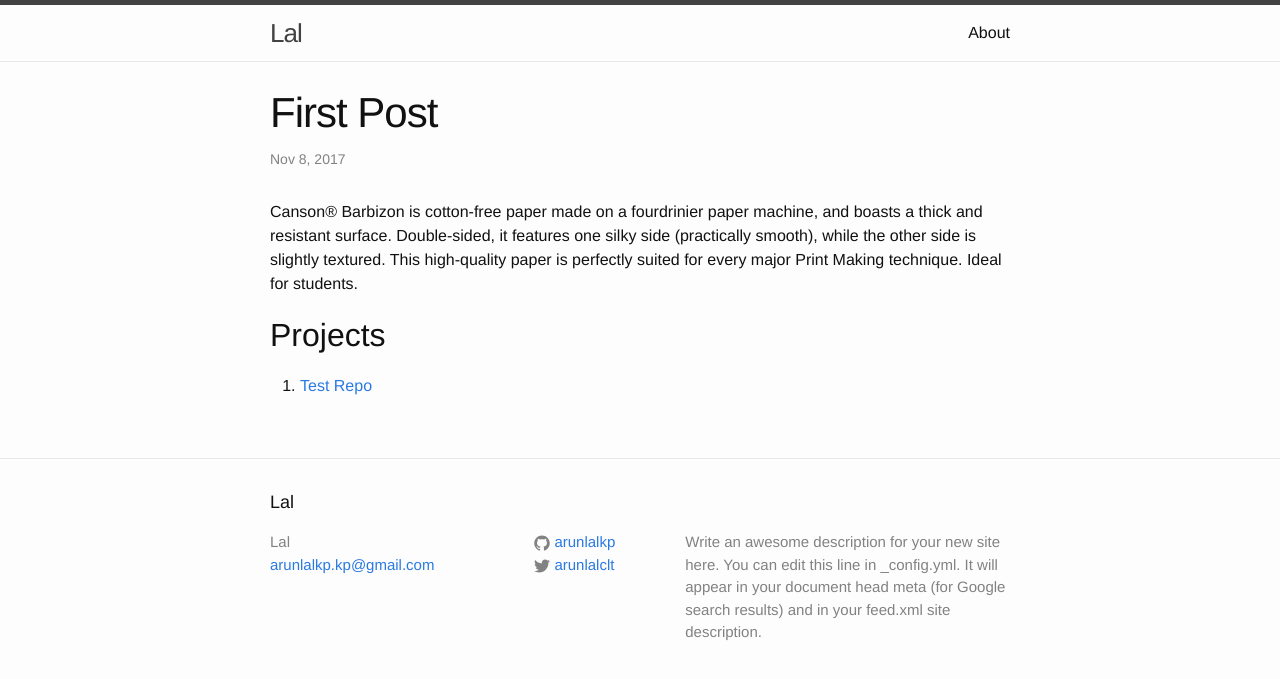
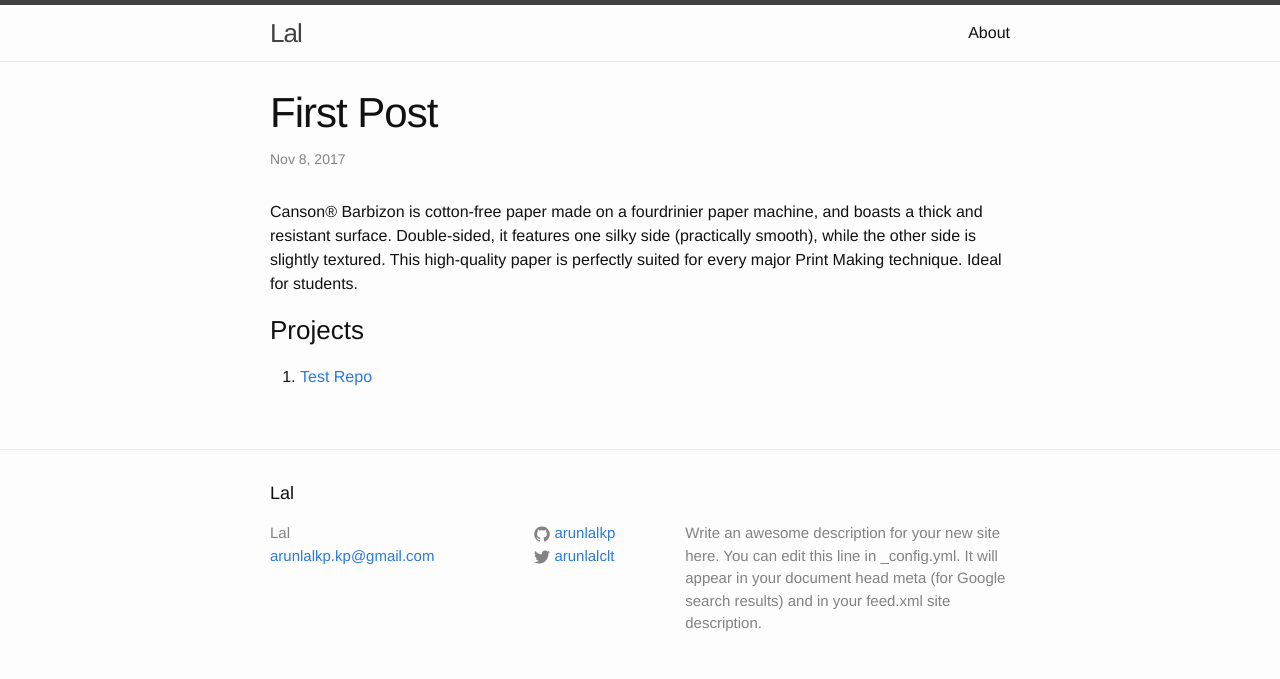
Before and after one commit to arunlalkp/arunlalkp.github.io-jekyll, a Jekyll site: the page built from _posts/2017-11-08-First.markdown, in a window 1280 px wide. Shown: the top 679 px of the page. Built offline with Jekyll 4.4.1, drawn with Linux system fonts in a browser that asks for light colours.

```diff
--- a/_posts/2017-11-08-First.markdown
+++ b/_posts/2017-11-08-First.markdown
@@ -10,5 +10,5 @@ Double-sided, it features one silky side (practically smooth), while the other s
 This high-quality paper is perfectly suited for every major Print Making technique.
 Ideal for students.
 
-## Projects
+### Projects
 1. [Test Repo](https://arunlalkp.github.io/testrepo/)
```
